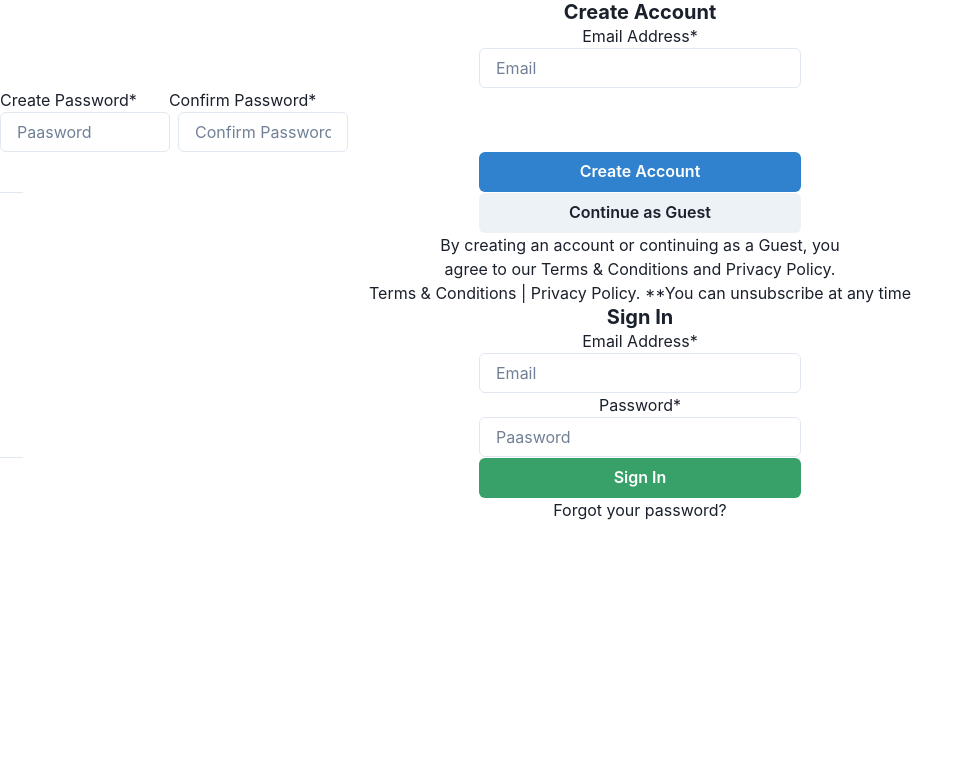
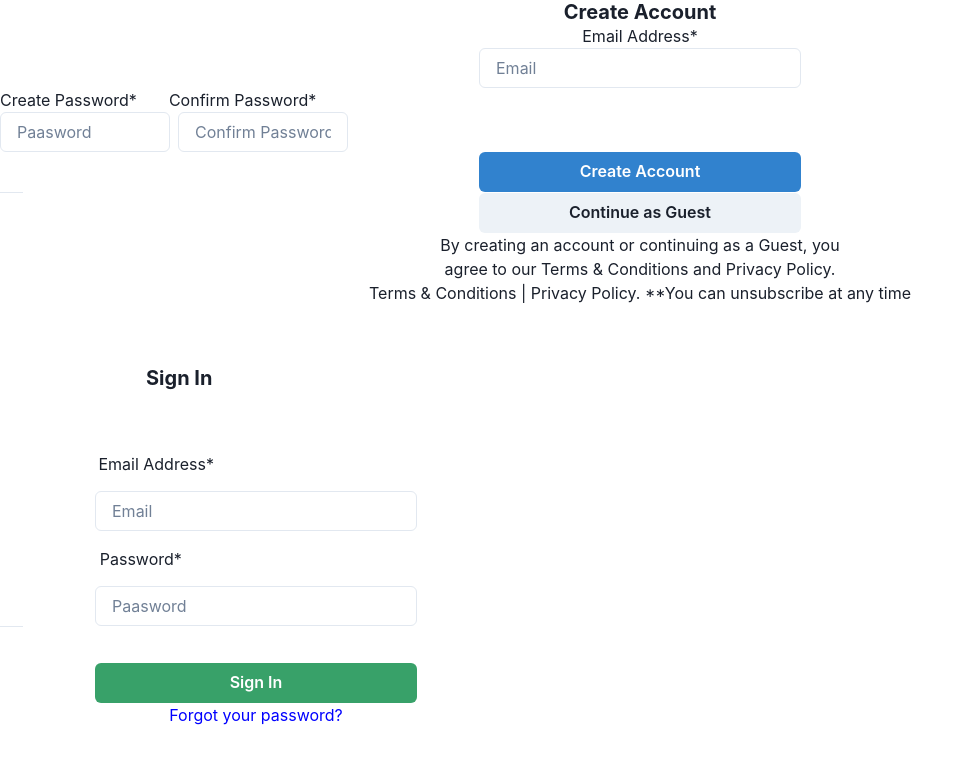
Before and after one commit to web-dev-akash/Team_OverStock, a React (Create React App) app: page / in a window 1280 px wide. Shown: the top 764 px of the page, without its empty margins (0-974 px from the left). Built offline with nearby package versions, Linux system fonts and the light colour scheme.

Commit message:
Add files via upload

```diff
--- a/src/Components/Login.jsx
+++ b/src/Components/Login.jsx
@@ -3,17 +3,17 @@ import { Input } from "@chakra-ui/react"
 import { Box,Button,Link } from "@chakra-ui/react"
 const Login=()=>{
     return <>
-    <Box>
+    <Box  width="40%">
 
-      <Heading fontSize="xl">Sign In</Heading>
-      <Text>Email Address*</Text>
-      <Input  width='322px' placeholder='Email' />
-      <Text>Password*</Text>
-      <Input  width='322px' placeholder='Paasword' />
+      <Heading fontSize="xl"  mt="12%" ml="-30%">Sign In</Heading>
+      <Text mt="12%"  ml="-39%">Email Address*</Text>
+      <Input type="text" autoComplete="off" mt="3%" width='322px' placeholder='Email' />
+      <Text mt="3%" ml="-45%">Password*</Text>
+      <Input type="password" autoComplete="off" mt="3%"  width='322px' placeholder='Paasword' />
       <hr width="23px"></hr>
-      <Button  width='322px' colorScheme='green'>Sign In</Button>
+      <Button mt="7%" width='322px' colorScheme='green'>Sign In</Button>
       <br></br>
-      <Link>Forgot your password?</Link>
+      <Link mt="8%" color="blue">Forgot your password?</Link>
     </Box>
     </>
 }
```
